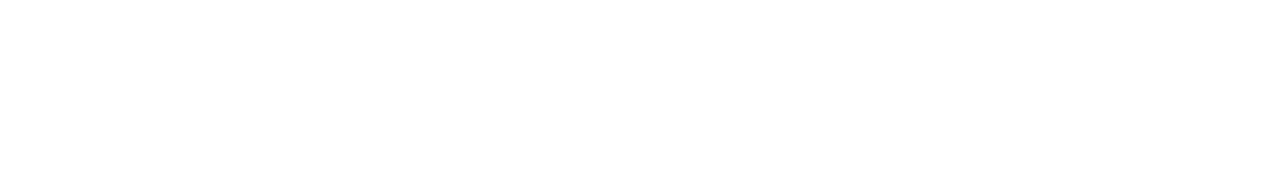
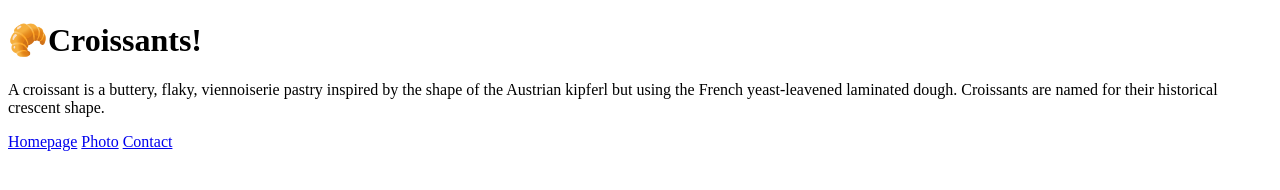
Before and after one commit to Roobsk91/Croissant, a plain HTML site: page index.html in a window 1280 px wide. Drawn offline with Linux system fonts and the light colour scheme.

Commit message:
Added text and links

```diff
--- a/index.html
+++ b/index.html
@@ -4,11 +4,21 @@
 <head>
     <meta charset="UTF-8">
     <meta name="viewport" content="width=device-width, initial-scale=1.0">
-    <title>Document</title>
+    <title>🥐Croissants</title>
 </head>
 
 <body>
-
+    <h1>🥐Croissants!</h1>
+    <p>
+        A croissant is a buttery, flaky, viennoiserie pastry inspired by the shape of the Austrian kipferl but using the
+        French
+        yeast-leavened laminated dough. Croissants are named for their historical crescent shape.
+    </p>
+    <footer>
+        <a href="/index.html">Homepage</a>
+        <a href="/photo.html">Photo</a>
+        <a href="/contact.html">Contact</a>
+    </footer>
 </body>
 
 </html>
```
Also changed, not shown: contact.html (+10 -2 lines), photo.html (+8 -1 lines).
